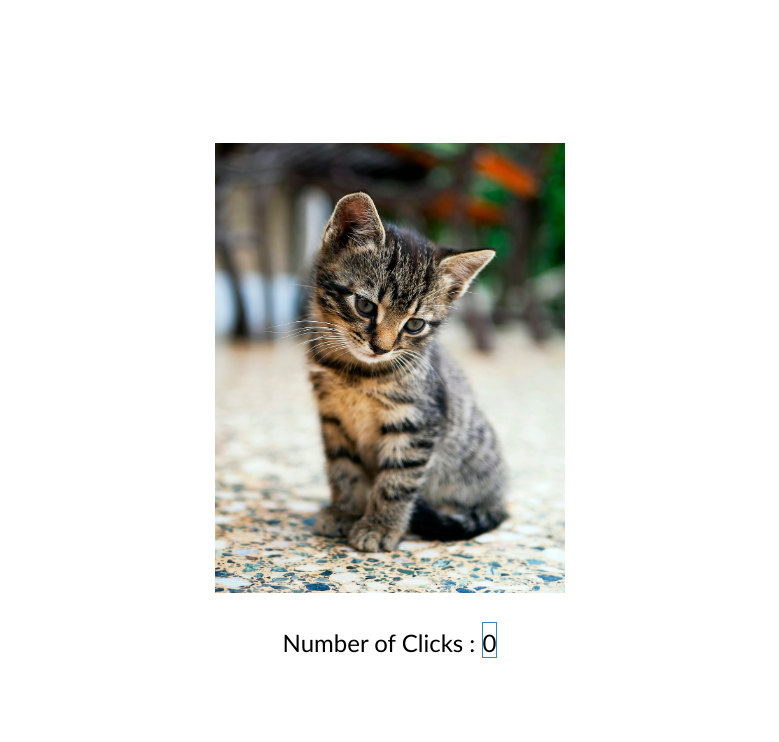
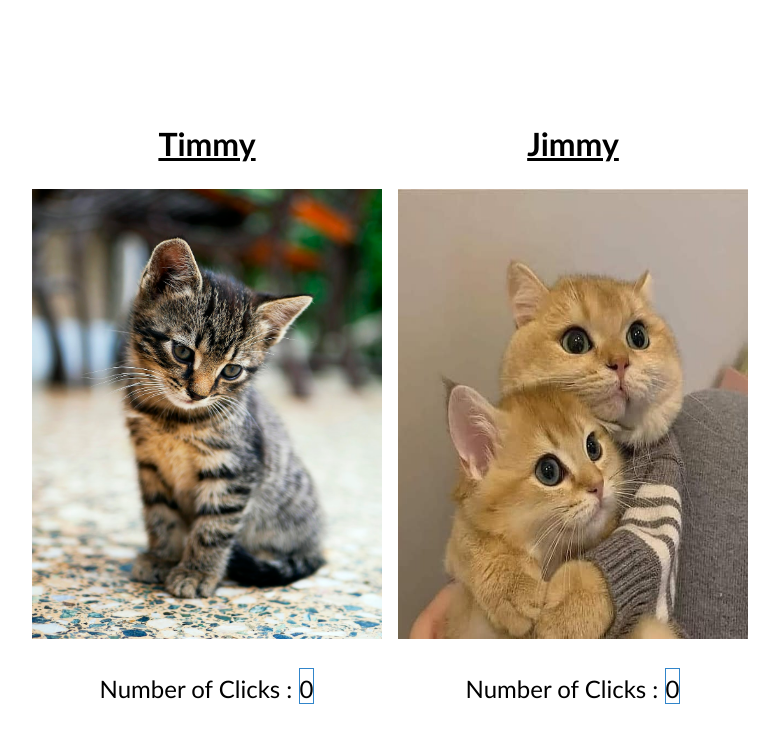
Before and after one commit to gokul-srinath/design-patterns, a plain HTML site: page project-1/cat-clicker.html in a window 1280 px wide. Shown: the whole page, without its empty margins (250-1029 px from the left). Drawn offline with Linux system fonts and the light colour scheme.

Commit message:
duo cats

```diff
--- a/project-1/cat-clicker.html
+++ b/project-1/cat-clicker.html
@@ -9,13 +9,27 @@
   </head>
   <body>
     <div class="main">
-      <div class="click">
-        <img src="./cat.jpeg" alt="cat" width="350px" height="450px" />
+
+      <div class="cat1">
+        <h2 class="name"></h2>
+        <div class="click">
+          <img class="img" src="./cat.jpeg" alt="cat" width="350px" height="450px" />
+        </div>
+        <div class="control">
+          <div>Number of Clicks : <span class="counter">0</span></div>
+        </div>
       </div>
-      <div class="control">
-      <div>Number of Clicks : <span class="counter">0</span></div>
-      <!-- <button class="click">Click me!</button> -->
-    </div>
+
+      <div class="cat2">
+        <h2 class="name"></h2>
+        <div class="click">
+          <img class="img" src="./cat.jpeg" alt="cat" width="350px" height="450px" />
+        </div>
+        <div class="control">
+          <div>Number of Clicks : <span class="counter">0</span></div>
+        </div>
+      </div>
+
     </div>
   </body>
   <script src="./script.js"></script>
--- a/project-1/script.js
+++ b/project-1/script.js
@@ -1,6 +1,16 @@
-let counter = document.querySelector('.counter');
-let click = document.querySelector('.click');
+let counter = document.querySelectorAll('.counter');
+let click = document.querySelectorAll('.click');
+let cname = document.querySelectorAll('.name');
+let cimg = document.querySelectorAll('.img');
+let catNames = ["timmy","jimmy"]
+let catLinks = ["./cat.jpeg","./cat2.jpg"]
 
-click.addEventListener('click',()=>{
-    counter.innerHTML = parseInt(counter.innerHTML) + 1
-})
+// console.log(counter,click)
+
+for(let i=0;i<2;i++) {
+    cimg[i].setAttribute('src',catLinks[i])
+    cname[i].innerHTML = catNames[i]
+    click[i].addEventListener('click',()=>{
+        counter[i].innerHTML = parseInt(counter[i].innerHTML) + 1
+    })
+}
--- a/project-1/style.css
+++ b/project-1/style.css
@@ -11,7 +11,8 @@ font-family: 'Gill Sans', 'Gill Sans MT', Calibri, 'Trebuchet MS', sans-serif;
     justify-content: center;
     align-items: center;
     display: flex;
-    flex-direction: column;
+    /* flex-direction: column; */
+    gap: 1rem;
 }
 
 .control {
@@ -26,6 +27,8 @@ font-family: 'Gill Sans', 'Gill Sans MT', Calibri, 'Trebuchet MS', sans-serif;
 
 .click {
     cursor: pointer;
+
+    object-fit: contain;
 }
 
 .click:active {
@@ -36,3 +39,16 @@ font-family: 'Gill Sans', 'Gill Sans MT', Calibri, 'Trebuchet MS', sans-serif;
     border: 1px solid rgb(49, 133, 202);
     padding-top: 5px;
 }
+
+.name {
+    text-transform: capitalize;
+    text-decoration: underline;
+    font-style: normal;
+    text-align: center;
+    font-size: 2rem;
+}
+
+.img{
+    width:"350px";
+    height:"450px";
+}
```
Also changed, not shown: project-1/cat2.jpg (added).
